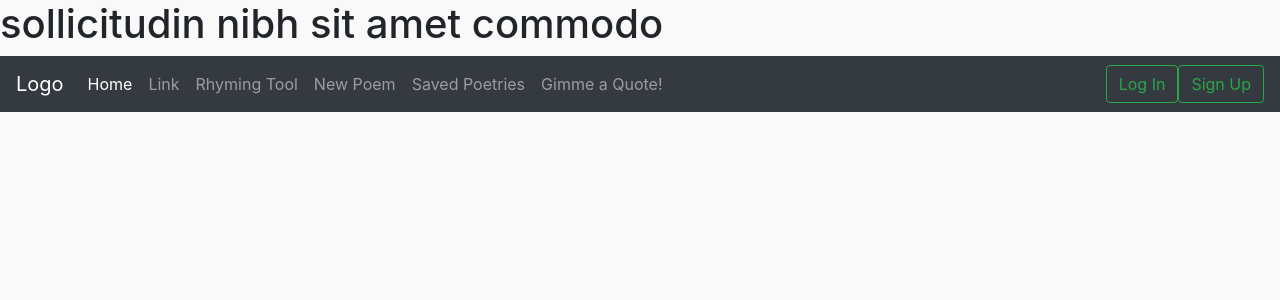
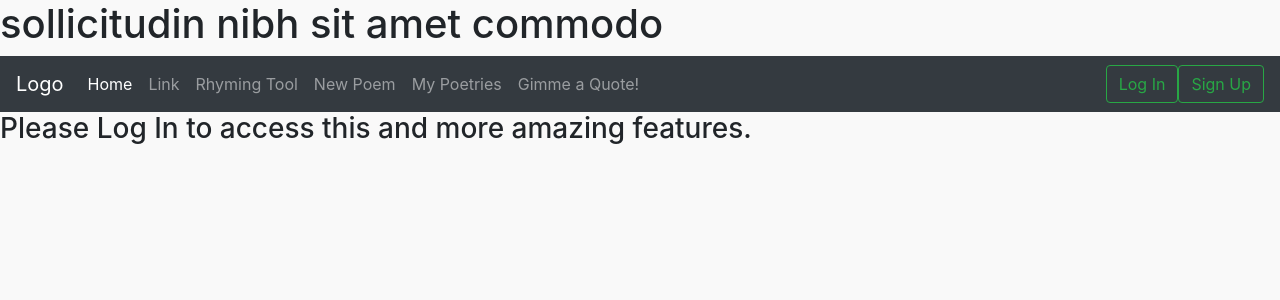
Before and after one commit to SnowSword1010/poets-library, a React (Create React App) app in the folder frontend/: page /mypoetries in a window 1280 px wide. Shown: the top 300 px of the page. Built offline with nearby package versions, Linux system fonts and the light colour scheme; no server answers.

Commit message:
:bookmark: Added Quote and My Poetry Webpages | Separated the content of webpage based on login status through ternary operator

```diff
--- a/frontend/src/App.js
+++ b/frontend/src/App.js
@@ -12,6 +12,8 @@ import ReactDOM from 'react-dom';
 import NewPoetry from './components/NewPoetry';
 import PenName from './components/PenName';
 import UserContext from './components/context/UserContext';
+import MyPoetries from "./components/MyPoetries";
+import Quote from "./components/Quote";
 import Axios from 'axios';
 
 function App() {
@@ -75,8 +77,11 @@ function App() {
             <Route exact path="/newpoetry">
               <NewPoetry></NewPoetry>
             </Route>
-            <Route exact path="/savedpoetries">
-              <NewPoetry></NewPoetry>
+            <Route exact path="/mypoetries">
+              <MyPoetries></MyPoetries>
+            </Route>
+            <Route exact path="/quote">
+              <Quote></Quote>
             </Route>
           </div>
         </UserContext.Provider>
--- a/frontend/src/components/Home.jsx
+++ b/frontend/src/components/Home.jsx
@@ -1,5 +1,7 @@
-import React from "react";
-import ReactDOM from "react-dom";
+import React, { useState, useContext } from "react";
+import axios from "axios";
+import UserContext from "./context/UserContext";
+import { useHistory } from "react-router-dom";
 
 function Home() {
     return(
--- a/frontend/src/components/LogInToContinue.jsx
+++ b/frontend/src/components/LogInToContinue.jsx
@@ -1,5 +1,7 @@
-import React from "react";
-import ReactDOM from "react-dom";
+import React, { useState, useContext } from "react";
+import axios from "axios";
+import UserContext from "./context/UserContext";
+import { useHistory } from "react-router-dom";
 
 function LogInToContinue()
 {
--- /dev/null
+++ b/frontend/src/components/MyPoetries.jsx
@@ -0,0 +1,16 @@
+import React, { useState, useContext } from "react";
+import axios from "axios";
+import UserContext from "./context/UserContext";
+import { useHistory } from "react-router-dom";
+import LogInToContinue from "./LogInToContinue";
+
+export default function MyPoetries(){
+    const {poetData} = useContext(UserContext);
+
+    return (
+        poetData.poet ?
+        <div><h1>Draft code here</h1></div>
+        :
+        <LogInToContinue></LogInToContinue>
+    )
+}
--- a/frontend/src/components/Navbar.jsx
+++ b/frontend/src/components/Navbar.jsx
@@ -58,7 +58,7 @@ function Navbar() {
                     </li>
                     <li className="nav-item">
                         {/* <a className="nav-link" href="#" onClick={props.handleClick} name="Saved Poetries">Saved Poetries</a> */}
-                        <Link to="/savedpoetries" className="nav-link" name="Saved Poetries">Saved Poetries</Link>
+                        <Link to="/mypoetries" className="nav-link" name="My Poetries">My Poetries</Link>
                     </li>
                     <li className="nav-item">
                         {/* <a className="nav-link" href="#" onClick={props.handleClick} name="quote">Gimme a Quote!</a> */}
--- a/frontend/src/components/NewPoetry.jsx
+++ b/frontend/src/components/NewPoetry.jsx
@@ -1,8 +1,16 @@
-import React from "react";
+import React, { useState, useContext } from "react";
 import axios from "axios";
+import UserContext from "./context/UserContext";
+import { useHistory } from "react-router-dom";
+import LogInToContinue from "./LogInToContinue";
 
 function NewPoetry() {
+    const { poetData, setPoetData } = useContext(UserContext);
+    const history = useHistory();
+
+
     return (
+        poetData.poet ?
         <div>
             <h1>Type Your Poetry Here</h1>
             <form method = "post" action = "/newpoetry?posting">
@@ -13,6 +21,8 @@ function NewPoetry() {
                 </div>
             </form>
         </div>
+        :
+        <LogInToContinue></LogInToContinue>
     )
 }
 
--- /dev/null
+++ b/frontend/src/components/Quote.jsx
@@ -0,0 +1,22 @@
+import React, { useState, useContext } from "react";
+import axios from "axios";
+import UserContext from "./context/UserContext";
+import { useHistory } from "react-router-dom";
+import Continue from "./LogInToContinue";
+
+function Quote() {
+
+    const { poetData } = useContext(UserContext);
+    const history = useHistory();
+
+    return (
+        poetData.poet ?
+        <div>
+            <h1>Quote code here!</h1>
+        </div>
+        :
+        <Continue></Continue>
+    );
+}
+
+export default Quote;
--- a/frontend/src/components/RhymingTool.jsx
+++ b/frontend/src/components/RhymingTool.jsx
@@ -1,8 +1,16 @@
-import React, { useState } from "react";
+import React, { useState, useContext } from "react";
 import RhymeCard from "./RhymeCard";
 import Word from "./Word";
+import axios from "axios";
+import UserContext from "./context/UserContext";
+import { useHistory } from "react-router-dom";
+import LogInToContinue from "./LogInToContinue";
 
 function RhymingTool() {
+
+    const { poetData } = useContext(UserContext);
+    const { history } = useHistory();
+
     // listOfRhymes is an array of containing the rhyming words of the word inputted by the user. This array has been initialised to an empty array []
     // setRhymes is a function that can be used to modify the array listOfRhymes
     const [listOfRhymes, setRhymes] = useState([]);
@@ -13,6 +21,7 @@ function RhymingTool() {
         setRhymes(fetchedRhymes);
     }
     return (
+        poetData.poet ?
         <div>
             <Word onShowRhymes={showRhymes}></Word>
             {/* Creating a RhymeCard for each of the rhyming word */
@@ -22,6 +31,8 @@ function RhymingTool() {
                 {listOfRhymes.map((element) => <div className="col-lg-2"><RhymeCard name={element}></RhymeCard></div>)}
             </div>
         </div>
+        :
+        <LogInToContinue></LogInToContinue>
     )
 }
 
--- a/frontend/src/components/SignUp.jsx
+++ b/frontend/src/components/SignUp.jsx
@@ -44,7 +44,6 @@ function SignUp() {
                     <input className="inputWord" name="password" type="password" class="form-control" id="exampleInputPassword1" placeholder="Password" />
                 </div>
                 <button type="submit" class="btn btn-dark">Sign Up</button>
-                {/* <Link to="/poetprofilecreation">Sign Up</Link> */}
             </form>
         </div>
     )
```
